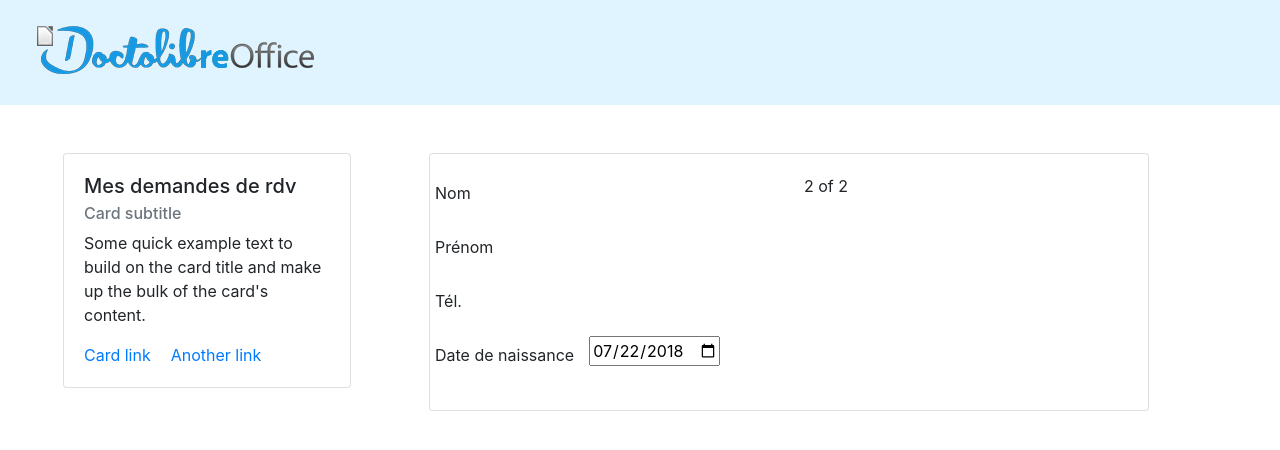
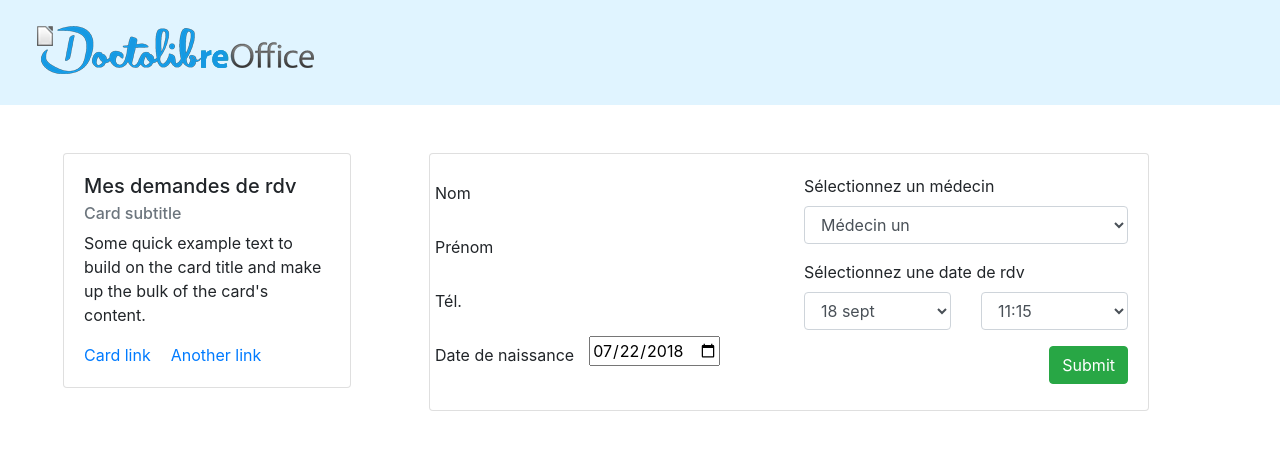
Before and after one commit to Bryan-Curt/doctolibre-office, an Angular app: page / in a window 1280 px wide. Shown: the top 450 px of the page. Built offline with nearby package versions, Linux system fonts and the light colour scheme.

Commit message:
left panel part.2

```diff
--- a/src/app/prise-rdv/prise-rdv.component.html
+++ b/src/app/prise-rdv/prise-rdv.component.html
@@ -34,7 +34,38 @@
 
             </div>
             <div class="col">
-              2 of 2
+                <form>
+                    <div class="form-group">
+                      <label >Sélectionnez un médecin</label>
+                        <select class="form-control">
+                        <option>Médecin un</option>
+                        <option>Médecin deux</option>
+                        <option>Médecin trois</option>
+                        <option>Médecin quatre</option>
+                      </select>
+                    </div>
+                    <div class="form-group">
+                        <label >Sélectionnez une date de rdv</label>
+                        <div class="row">
+                        <div class="col">
+                          <select class="form-control">
+                          <option>18 sept</option>
+                          <option>19 sept</option>
+                          <option>20 sept</option>
+                          <option>21 sept</option>
+                        </select>
+                    </div>
+                    <div class="col">
+                        <select class="form-control">
+                            <option>11:15</option>
+                            <option>14:30</option>
+                            <option>16:00</option>
+                          </select>
+                        </div>
+                    </div>
+                      </div>
+                      <button type="button" class="btn btn-success float-right">Submit</button>
+                  </form>
             </div>
           </div>
     </div>
```
